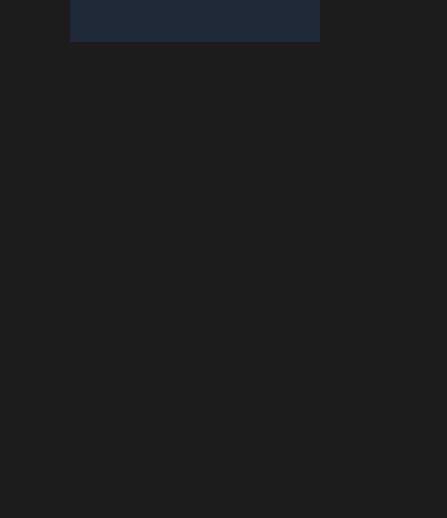
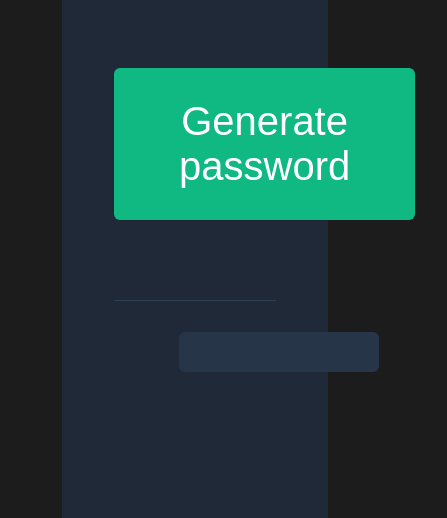
Before and after one commit to gatinhap/passwordGenerator, a website: page index.html in a window 390 px wide. Shown: the part 762-1280 px from the top of the page, 447 px wide, since content can reach past the window. Before the commit the page ends 860 px from the top, so only its background shows below. Drawn offline with Linux system fonts and the light colour scheme.

Commit message:
mobile adjustments

```diff
--- a/index.html
+++ b/index.html
@@ -13,7 +13,7 @@
 <div class="container">
     <h1 class="heading">Generate a<br> <span>random password</span></h1>
     <p>Never use an insecure password again.</p>
-    <button class="button" onclick="getPassword()">Generate passwords</button>
+    <button class="button" onclick="getPassword()">Generate password</button>
     <div class="button-container">
         <div class="password-holder">
             <span id="password-one-copy-text">Copied!</span>
--- a/index.less
+++ b/index.less
@@ -1,7 +1,7 @@
 
 body {
-	//overflow: hidden;
 	box-sizing: border-box;
+	margin: 0;
 	padding: 64px 62px;
 	height: 100vh;
 	font-family: Inter, Arial, sans-serif;
@@ -14,12 +14,21 @@ body {
 	padding: 115px 52px;
 	max-width: 550px;
 	background-color: #1f2937;
+
+	@media only screen and (max-width: 1000px) {
+		max-width: unset;
+		width: 100%;
+	}
 }
 
 .heading {
 	margin: 0;
 	font-family: Karla, Arial, sans-serif;
 	color: #fff;
+
+	@media only screen and (max-width: 700px) {
+		font-size: 70px;
+	}
 
 	span {
 		color: #4adf86;
@@ -29,6 +38,10 @@ body {
 p {
 	font-size: 20px;
 	color: #d5d4d8;
+
+	@media only screen and (max-width: 700px) {
+		font-size: 34px;
+	}
 }
 
 .button {
@@ -44,6 +57,11 @@ p {
 	font-size: 16px;
 	color: #fff;
 
+	@media only screen and (max-width: 700px) {
+		padding: 31px 65px;
+		font-size: 40px;
+	}
+
 	&:hover {
 		transform: scale(1.1);
 		cursor: pointer;
@@ -57,19 +75,31 @@ p {
 	border-top: 1px solid #2f3e53;
 	padding-top: 35px;
 
+	@media only screen and (max-width: 700px) {
+		margin-top: 80px;
+		padding-top: 80px;
+	}
+
 	.password {
 		display: flex;
 		justify-content: center;
 		align-items: center;
+		box-sizing: border-box;
 		border-radius: 6px;
-		width: 211px;
-		height: 39px;
+		padding: 11px 32px;
+		min-width: 200px;
+		min-height: 40px;
 		color: #55F991;
 		background: #273549;
 		font-weight: 500;
 		font-size: 16px;
 		-webkit-user-select: all;
 		user-select: all;
+	}
+
+	@media only screen and (max-width: 700px) {
+		padding: 31px 65px;
+		font-size: 40px;
 	}
 
 	@media only screen and (max-width: 450px) {
@@ -86,13 +116,18 @@ p {
 		left: 50%;
 		user-select: none;
 		animation-duration: 1.5s;
-		//animation-fill-mode: forwards;
 		opacity: 0;
 		transform: translateX(-50%);
 		padding: 5px;
 		font-size: 10px;
 		color: #d5d4d8;
 		background-color: #000;
+
+		@media only screen and (max-width: 700px) {
+			top: -63px;
+			padding: 11px;
+			font-size: 33px;
+		}
 
 		&.run-animation {
 			animation-name: showCopyInfo;
```
Also changed, not shown: index.css.
